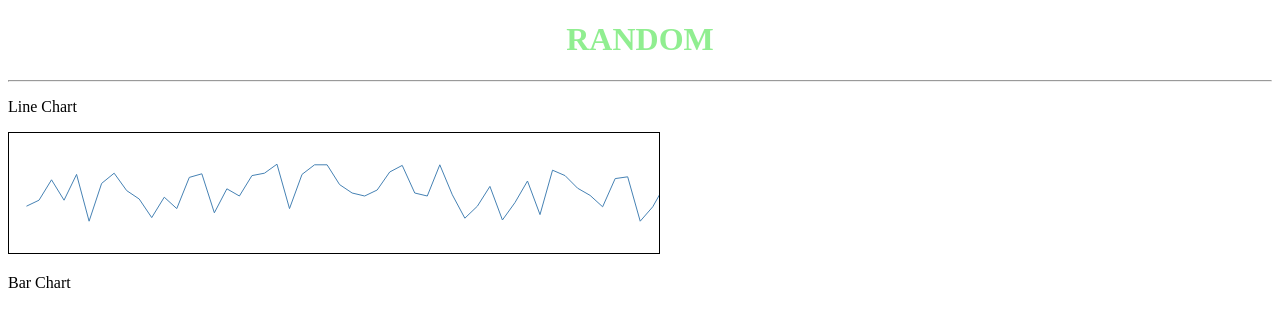
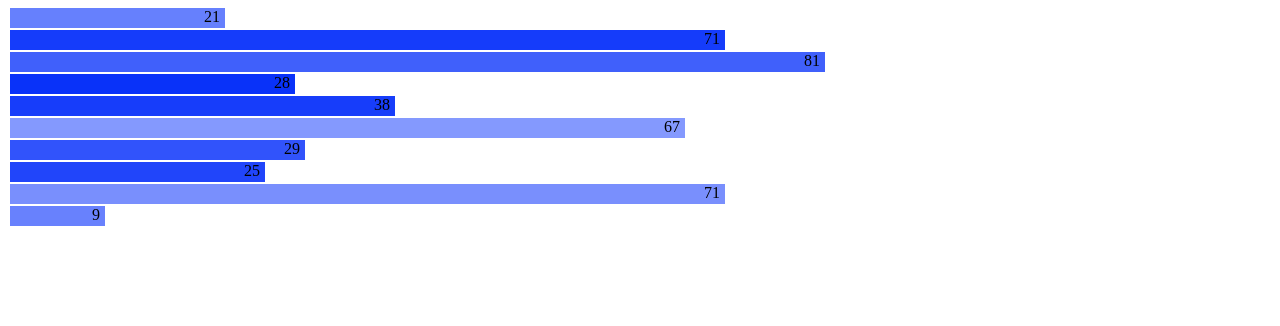
Before and after one commit to ranju30/visualization, a plain HTML site: page index.html in a window 1280 px wide. Drawn offline with Linux system fonts and the light colour scheme.

Commit message:
@ranjukr: implemented exercise1 and 2 in visualizeBar.js

```diff
--- a/index.html
+++ b/index.html
@@ -6,14 +6,15 @@
     <link rel="stylesheet" type="text/css" href="styleSheet/style.css">
 </head>
 <body>
+    <div class="bar-container"></div>
     <script type="text/javascript" src="lib/d3.min.js"></script>
     <script type="text/javascript" src="lib/lodash.min.js"></script>
-    <script type="text/javascript" src="js/visualize.js"></script>
+    <script type="text/javascript" src="js/visualizeBar.js"></script>
 
-    <h1>RANDOM</h1>
-    <hr>
-    <p>Line Chart</p>
-    <div class="container"></div>
-    <p>Bar Chart</p>
+    <!--<h1>RANDOM</h1>-->
+    <!--<hr>-->
+    <!--<p>Line Chart</p>-->
+    <!--<div class="line-container"></div>-->
+    <!--<p>Bar Chart</p>-->
 </body>
 </html>
--- a/js/visualize.js
+++ b/js/visualize.js
@@ -65,39 +65,19 @@ var loadLineChart = function () {
     data.shift();
 };
 
-// var loadBarChart = function () {
-//     d3.select('.bar').remove();
-//     var g = svg.append('g')
-//         .classed('bar',true)
-//         .attr('transform',  translate(MARGIN, MARGIN));
-//
-//
-//     svg.selectAll("rect")
-//         .data(data)
-//         .enter()
-//         .append("rect")
-//         .attr("x", function(d, i) {
-//             return (i+1) * barMargin;
-//         })
-//         .attr("y", function(d,i) {
-//             console.log(d,"----------",MARGIN - d);
-//             return MARGIN - d;
-//         })
-//         .attr("width", WIDTH / data.length - barPadding)
-//         .attr("height", function(d) {return (d*54)/10})
-//         .attr("fill", "teal");
-//
-//     data = shiftOneValue(data);
-// };
+var loadBarChart = function (svg) {
+    d3.select('.bar').remove();
+    var g = svg.append('g')
+        .classed('bar',true)
+        .attr('transform',  translate(MARGIN, MARGIN));
+};
 
 window.onload = function () {
-    plotAxisAndGrid();
-    // loadBarChart();
-    // loadLineChart();
-
+    var lineSVG = plotAxisAndGrid("line-container");
+    var barSVG = plotAxisAndGrid("bar-container");
 
     setInterval(function () {
-        loadLineChart();
-        // loadBarChart();
+        loadLineChart(lineSVG);
+        loadBarChart(barSVG);
     },500);
 };
--- /dev/null
+++ b/js/visualizeBar.js
@@ -0,0 +1,48 @@
+const numberOfEle = 10;
+
+var generateRandomNumberArray = function () {
+    var numbers = [];
+    for (var i = 0; i < numberOfEle; i++) {
+        numbers.push(_.random(1, 100));
+    }
+    return numbers;
+};
+
+var data = generateRandomNumberArray();
+
+var blueColorScale = d3.scaleLinear()
+                        .domain([0,numberOfEle])
+                        .range(["#A7B6FF","#012BF9"]);
+
+var loadChart = function () {
+    var container = d3.select(".bar-container").append('div').attr('class','bars');
+
+    var bars = container.selectAll('.bars').data(data);
+
+    bars.enter()
+        .append("div")
+        .attr("class", "bar");
+
+    d3.selectAll('.bar')
+        .style('width',function (d) { console.log(d); return (d*10)+'px';})
+        .style('background-color',function(d,i){return blueColorScale(d/numberOfEle)})
+        .text(function (d) {return d;});
+
+};
+
+var updateChart = function () {
+    data.shift();
+    data.push(_.random(0,100));
+    var selectedBar = d3.selectAll('.bar').data(data);
+    selectedBar.style('width',function (d) { return (d*10)+'px';})
+        .text(function (d) {return d;});
+
+    selectedBar.exit().remove();
+};
+
+window.onload = function () {
+    loadChart();
+    setInterval(function () {
+        updateChart();
+    },1000);
+};
--- a/styleSheet/style.css
+++ b/styleSheet/style.css
@@ -1,17 +1,24 @@
-h1 {
-    color: lightgreen;
-    text-align: center;
+/*h1 {*/
+    /*color: lightgreen;*/
+    /*text-align: center;*/
+/*}*/
+
+/*.grid{*/
+    /*stroke: lightgray;*/
+/*}*/
+
+/*.line-chart{*/
+    /*stroke: steelblue;*/
+    /*fill:none;*/
+/*}*/
+
+/*svg {*/
+    /*border:solid 1px black;*/
+/*}*/
+
+.bar {
+    margin: 2px;
+    height: 20px;
+    text-align: right;
+    padding-right: 5px;
 }
-
-.grid{
-    stroke: lightgray;
-}
-
-.line-chart{
-    stroke: steelblue;
-    fill:none;
-}
-
-svg {
-    border:solid 1px black;
-}
```
